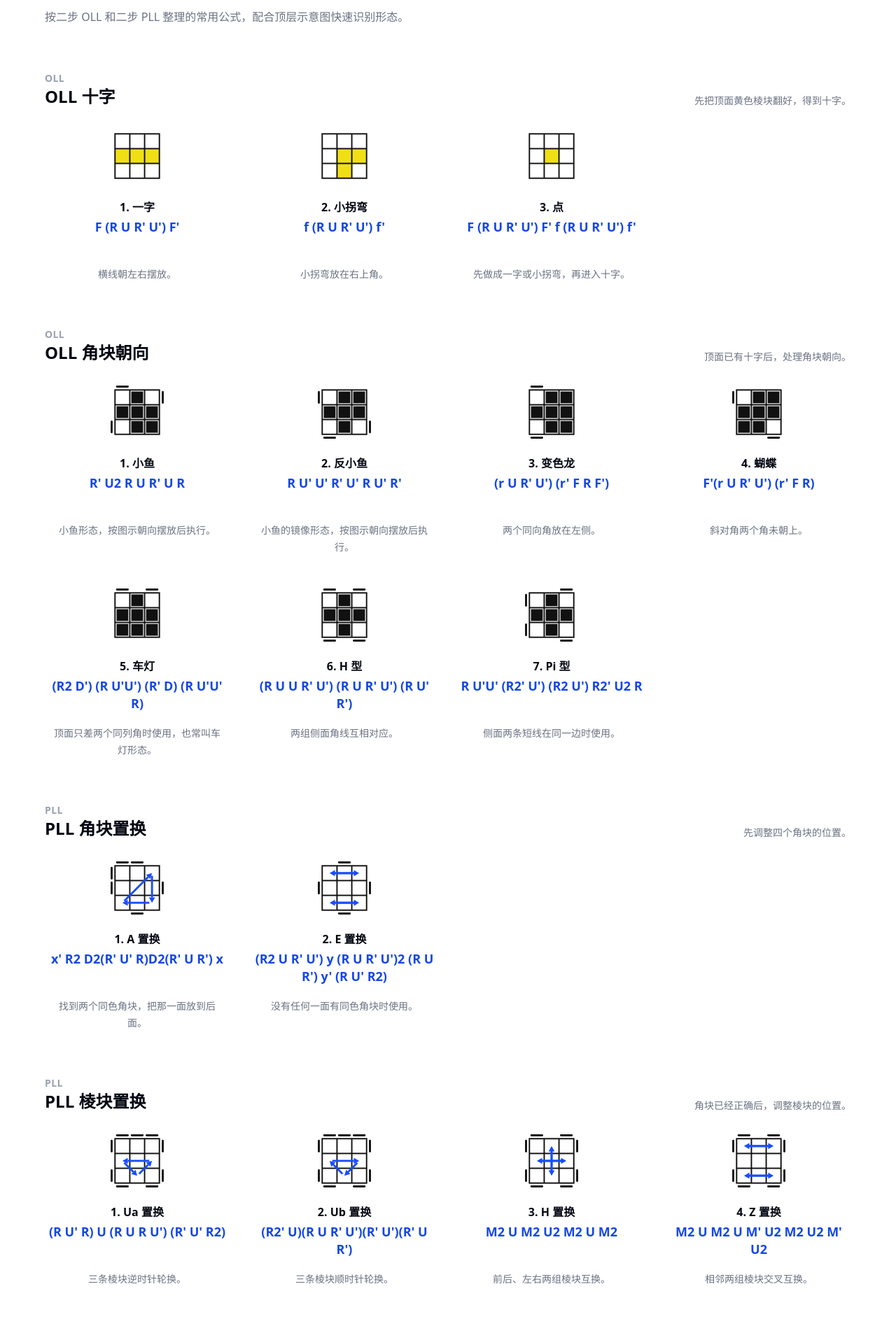
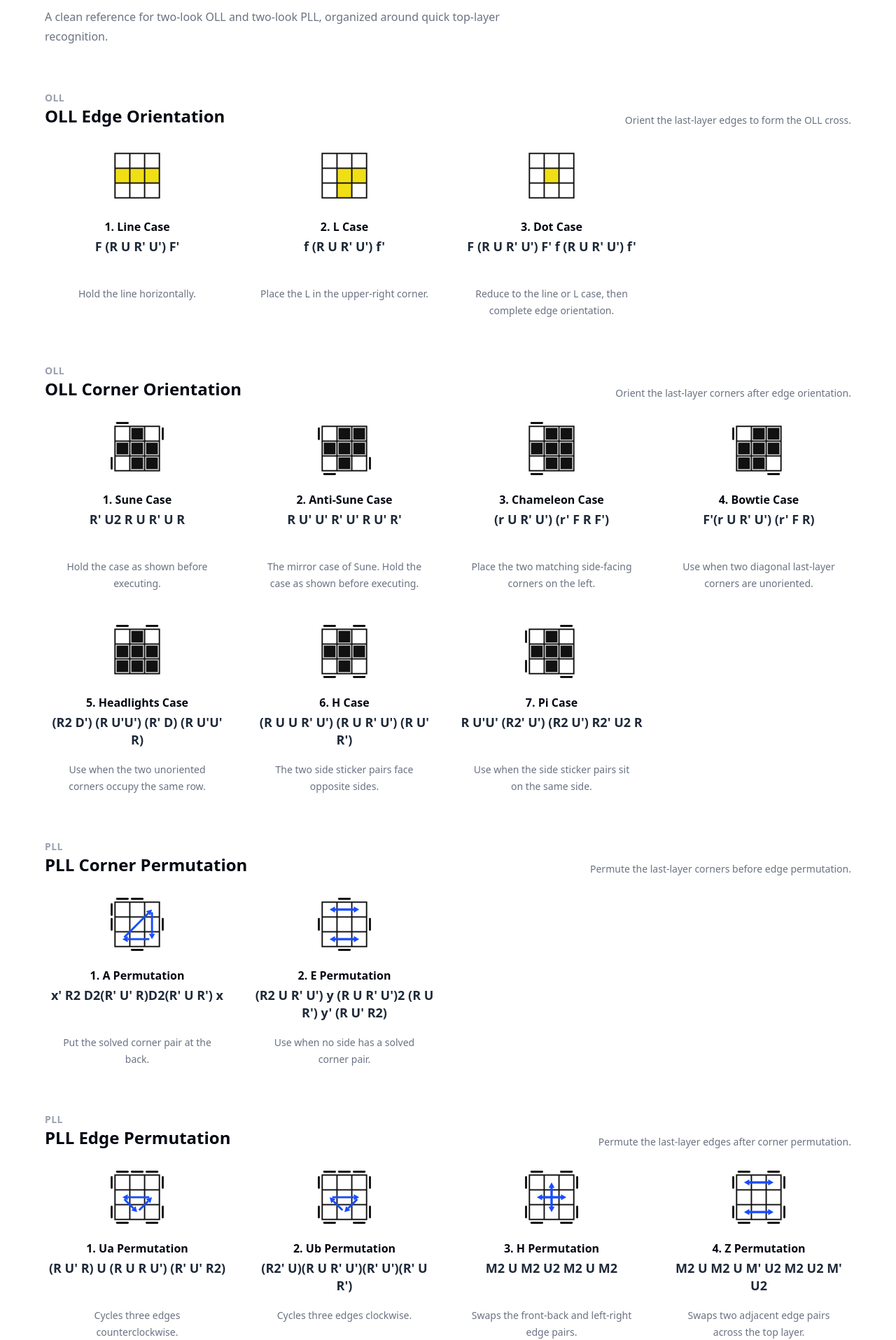
Before and after one commit to solidSpoon/cube, a React (Vite) app: page / in a window 1280 px wide. Shown: the part 106-2021 px from the top of the page at 70% size. Built offline with nearby package versions, Linux system fonts and the light colour scheme.

Commit message:
style: switch algorithm sheet to english

```diff
--- a/index.html
+++ b/index.html
@@ -1,11 +1,11 @@
 <!DOCTYPE html>
-<html lang="zh-CN">
+<html lang="en">
   <head>
     <meta charset="UTF-8" />
     <link rel="icon" type="image/svg+xml" href="/favicon.svg" />
     <link rel="manifest" href="/manifest.webmanifest" />
     <meta name="viewport" content="width=device-width, initial-scale=1.0" />
-    <title>简版 CFOP 公式列表</title>
+    <title>CFOP Algorithm Sheet</title>
   </head>
   <body>
     <div id="root"></div>
--- a/src/app/app.tsx
+++ b/src/app/app.tsx
@@ -13,10 +13,11 @@ function App() {
             CFOP Algorithms
           </p>
           <h1 className="mt-2 text-3xl font-semibold tracking-normal text-gray-950">
-            简版 CFOP 公式列表
+            CFOP Algorithm Sheet
           </h1>
           <p className="mt-3 max-w-2xl text-base leading-7 text-gray-500">
-            按二步 OLL 和二步 PLL 整理的常用公式，配合顶层示意图快速识别形态。
+            A clean reference for two-look OLL and two-look PLL, organized
+            around quick top-layer recognition.
           </p>
         </header>
         <div>
--- a/src/app/cases/oll.ts
+++ b/src/app/cases/oll.ts
@@ -3,14 +3,14 @@ import type { AlgorithmSection } from "./types";
 const ollSections: AlgorithmSection[] = [
   {
     id: "oll-edge-orientation",
-    title: "OLL 十字",
-    description: "先把顶面黄色棱块翻好，得到十字。",
+    title: "OLL Edge Orientation",
+    description: "Orient the last-layer edges to form the OLL cross.",
     cases: [
       {
         id: "oll-edge-line",
-        name: "一字",
+        name: "Line Case",
         algorithm: "F (R U R' U') F'",
-        note: "横线朝左右摆放。",
+        note: "Hold the line horizontally.",
         diagram: {
           stickers: [
             "empty",
@@ -27,9 +27,9 @@ const ollSections: AlgorithmSection[] = [
       },
       {
         id: "oll-edge-l-shape",
-        name: "小拐弯",
+        name: "L Case",
         algorithm: "f (R U R' U') f'",
-        note: "小拐弯放在右上角。",
+        note: "Place the L in the upper-right corner.",
         diagram: {
           stickers: [
             "empty",
@@ -46,9 +46,9 @@ const ollSections: AlgorithmSection[] = [
       },
       {
         id: "oll-edge-dot",
-        name: "点",
+        name: "Dot Case",
         algorithm: "F (R U R' U') F' f (R U R' U') f'",
-        note: "先做成一字或小拐弯，再进入十字。",
+        note: "Reduce to the line or L case, then complete edge orientation.",
         diagram: {
           stickers: [
             "empty",
@@ -67,14 +67,14 @@ const ollSections: AlgorithmSection[] = [
   },
   {
     id: "oll-corner-orientation",
-    title: "OLL 角块朝向",
-    description: "顶面已有十字后，处理角块朝向。",
+    title: "OLL Corner Orientation",
+    description: "Orient the last-layer corners after edge orientation.",
     cases: [
       {
         id: "oll-corner-sune",
-        name: "小鱼",
+        name: "Sune Case",
         algorithm: "R' U2 R U R' U R",
-        note: "小鱼形态，按图示朝向摆放后执行。",
+        note: "Hold the case as shown before executing.",
         diagram: {
           sideStickers: [
             { side: "top", index: 0 },
@@ -96,9 +96,9 @@ const ollSections: AlgorithmSection[] = [
       },
       {
         id: "oll-corner-anti-sune",
-        name: "反小鱼",
+        name: "Anti-Sune Case",
         algorithm: "R U' U' R' U' R U' R'",
-        note: "小鱼的镜像形态，按图示朝向摆放后执行。",
+        note: "The mirror case of Sune. Hold the case as shown before executing.",
         diagram: {
           sideStickers: [
             { side: "left", index: 0 },
@@ -120,9 +120,9 @@ const ollSections: AlgorithmSection[] = [
       },
       {
         id: "oll-corner-chameleon",
-        name: "变色龙",
+        name: "Chameleon Case",
         algorithm: "(r U R' U') (r' F R F')",
-        note: "两个同向角放在左侧。",
+        note: "Place the two matching side-facing corners on the left.",
         diagram: {
           sideStickers: [
             { side: "top", index: 0 },
@@ -143,9 +143,9 @@ const ollSections: AlgorithmSection[] = [
       },
       {
         id: "oll-corner-bowtie",
-        name: "蝴蝶",
+        name: "Bowtie Case",
         algorithm: "F'(r U R' U') (r' F R)",
-        note: "斜对角两个角未朝上。",
+        note: "Use when two diagonal last-layer corners are unoriented.",
         diagram: {
           sideStickers: [
             { side: "left", index: 0 },
@@ -166,9 +166,9 @@ const ollSections: AlgorithmSection[] = [
       },
       {
         id: "oll-corner-headlights",
-        name: "车灯",
+        name: "Headlights Case",
         algorithm: "(R2 D') (R U'U') (R' D) (R U'U' R)",
-        note: "顶面只差两个同列角时使用，也常叫车灯形态。",
+        note: "Use when the two unoriented corners occupy the same row.",
         diagram: {
           sideStickers: [
             { side: "top", index: 0 },
@@ -189,9 +189,9 @@ const ollSections: AlgorithmSection[] = [
       },
       {
         id: "oll-corner-h",
-        name: "H 型",
+        name: "H Case",
         algorithm: "(R U U R' U') (R U R' U') (R U' R')",
-        note: "两组侧面角线互相对应。",
+        note: "The two side sticker pairs face opposite sides.",
         diagram: {
           sideStickers: [
             { side: "top", index: 0 },
@@ -214,9 +214,9 @@ const ollSections: AlgorithmSection[] = [
       },
       {
         id: "oll-corner-pi",
-        name: "Pi 型",
+        name: "Pi Case",
         algorithm: "R U'U' (R2' U') (R2 U') R2' U2 R",
-        note: "侧面两条短线在同一边时使用。",
+        note: "Use when the side sticker pairs sit on the same side.",
         diagram: {
           sideStickers: [
             { side: "left", index: 0 },
--- a/src/app/cases/pll.ts
+++ b/src/app/cases/pll.ts
@@ -3,14 +3,14 @@ import type { AlgorithmSection } from "./types";
 const pllSections: AlgorithmSection[] = [
   {
     id: "pll-corner-permutation",
-    title: "PLL 角块置换",
-    description: "先调整四个角块的位置。",
+    title: "PLL Corner Permutation",
+    description: "Permute the last-layer corners before edge permutation.",
     cases: [
       {
         id: "pll-a-perm",
-        name: "A 置换",
+        name: "A Permutation",
         algorithm: "x' R2 D2(R' U' R)D2(R' U R') x",
-        note: "找到两个同色角块，把那一面放到后面。",
+        note: "Put the solved corner pair at the back.",
         diagram: {
           sideStickers: [
             { side: "top", index: 0 },
@@ -49,9 +49,9 @@ const pllSections: AlgorithmSection[] = [
       },
       {
         id: "pll-e",
-        name: "E 置换",
+        name: "E Permutation",
         algorithm: "(R2 U R' U') y (R U R' U')2 (R U R') y' (R U' R2)",
-        note: "没有任何一面有同色角块时使用。",
+        note: "Use when no side has a solved corner pair.",
         diagram: {
           sideStickers: [
             { side: "top", index: 1 },
@@ -94,14 +94,14 @@ const pllSections: AlgorithmSection[] = [
   },
   {
     id: "pll-edge-permutation",
-    title: "PLL 棱块置换",
-    description: "角块已经正确后，调整棱块的位置。",
+    title: "PLL Edge Permutation",
+    description: "Permute the last-layer edges after corner permutation.",
     cases: [
       {
         id: "pll-ua",
-        name: "Ua 置换",
+        name: "Ua Permutation",
         algorithm: "(R U' R) U (R U R U') (R' U' R2)",
-        note: "三条棱块逆时针轮换。",
+        note: "Cycles three edges counterclockwise.",
         diagram: {
           sideStickers: [
             { side: "top", index: 0 },
@@ -143,9 +143,9 @@ const pllSections: AlgorithmSection[] = [
       },
       {
         id: "pll-ub",
-        name: "Ub 置换",
+        name: "Ub Permutation",
         algorithm: "(R2' U)(R U R' U')(R' U')(R' U R')",
-        note: "三条棱块顺时针轮换。",
+        note: "Cycles three edges clockwise.",
         diagram: {
           sideStickers: [
             { side: "top", index: 0 },
@@ -187,9 +187,9 @@ const pllSections: AlgorithmSection[] = [
       },
       {
         id: "pll-h",
-        name: "H 置换",
+        name: "H Permutation",
         algorithm: "M2 U M2 U2 M2 U M2",
-        note: "前后、左右两组棱块互换。",
+        note: "Swaps the front-back and left-right edge pairs.",
         diagram: {
           sideStickers: [
             { side: "top", index: 0 },
@@ -234,9 +234,9 @@ const pllSections: AlgorithmSection[] = [
       },
       {
         id: "pll-z",
-        name: "Z 置换",
+        name: "Z Permutation",
         algorithm: "M2 U M2 U M' U2 M2 U2 M' U2",
-        note: "相邻两组棱块交叉互换。",
+        note: "Swaps two adjacent edge pairs across the top layer.",
         diagram: {
           sideStickers: [
             { side: "top", index: 0 },
--- a/src/components/atoms/cube-case-diagram/cube-case-diagram.tsx
+++ b/src/components/atoms/cube-case-diagram/cube-case-diagram.tsx
@@ -143,7 +143,7 @@ const CubeCaseDiagram = forwardRef<SVGSVGElement, CubeCaseDiagramProps>(
         height={size}
         viewBox="0 0 102 102"
         role="img"
-        aria-label="魔方顶层公式图"
+        aria-label="Cube top-layer case diagram"
         {...rest}
       >
         {visibleSideStickers.map(({ side, index }) => (
--- a/src/components/organisms/algorithm-section/algorithm-section.tsx
+++ b/src/components/organisms/algorithm-section/algorithm-section.tsx
@@ -28,7 +28,7 @@ const AlgorithmSection = forwardRef<HTMLElement, AlgorithmSectionProps>(
                 <h3 className="text-base font-semibold text-gray-950">
                   {index + 1}. {item.name}
                 </h3>
-                <p className="mt-1 break-words text-lg font-bold leading-snug text-blue-700">
+                <p className="mt-1 break-words text-lg font-bold leading-snug text-gray-800">
                   {item.algorithm}
                 </p>
               </div>
```
Also changed, not shown: public/manifest.webmanifest.
